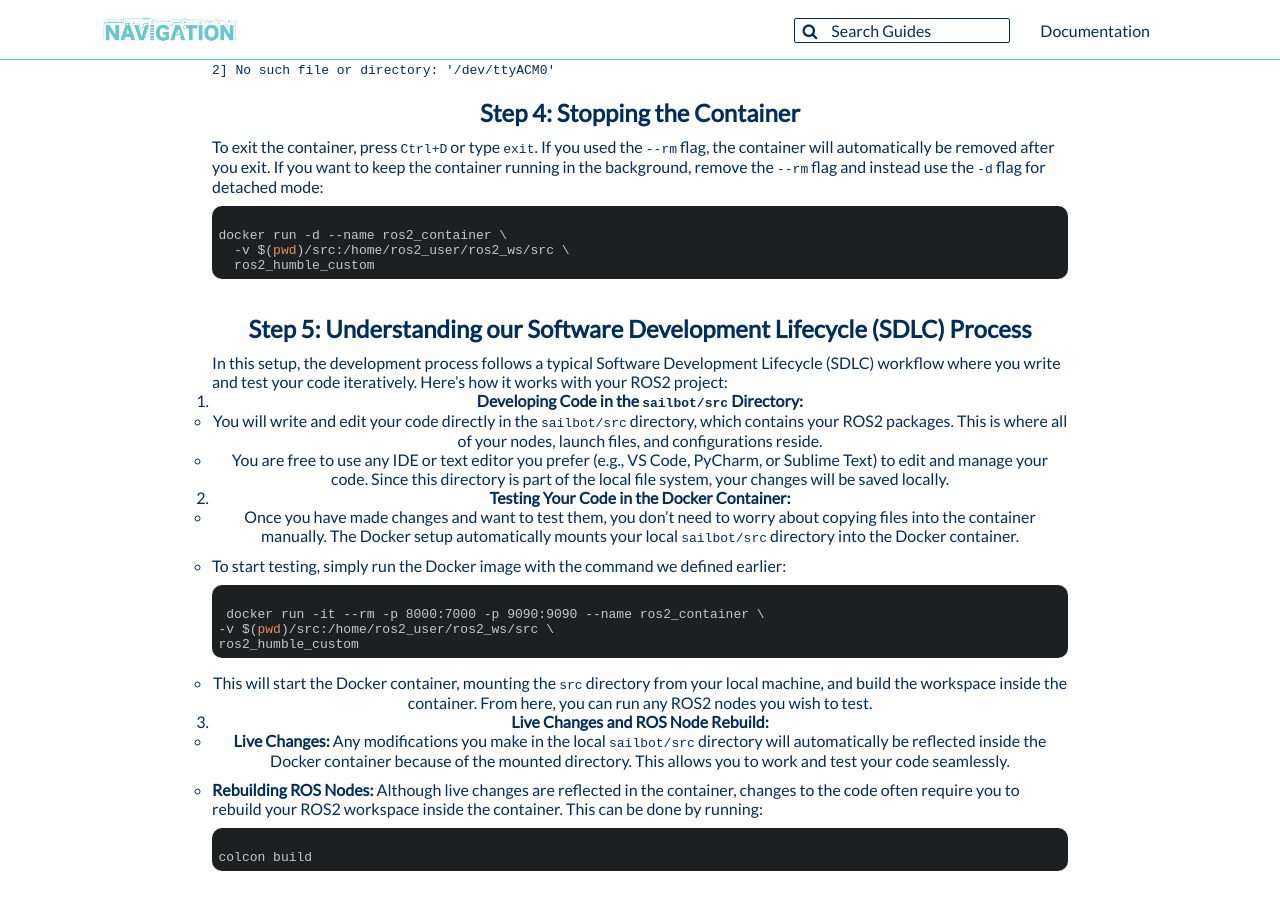
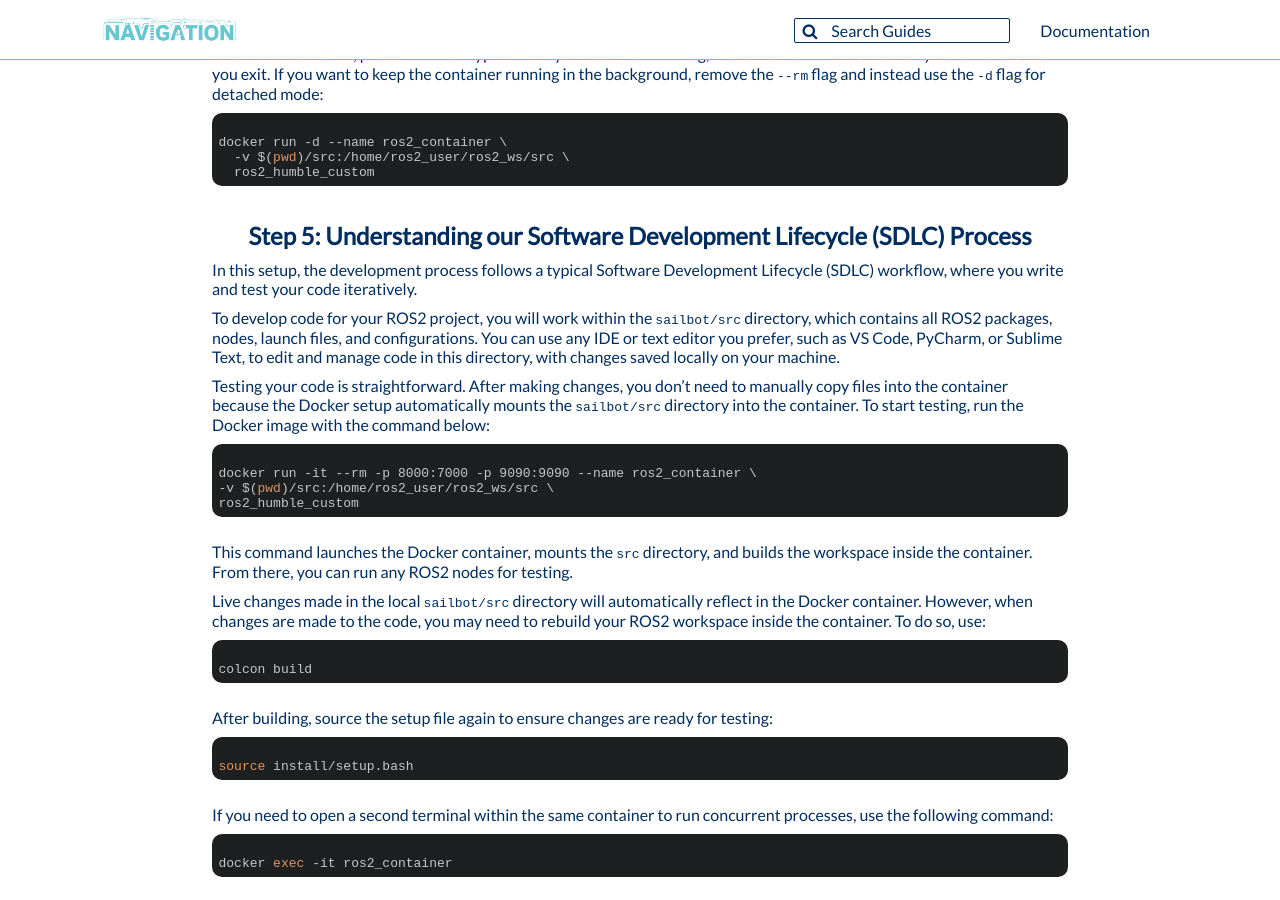
Before and after one commit to CUSail-Navigation/intrasite, a Jekyll site: the page built from _posts/2024-11-08-rossetup.md, in a window 1280 px wide and 900 px high, scrolled down 2156 px. Built offline with Jekyll 4.4.1, drawn with Linux system fonts in a browser that asks for light colours; some of the changed text lies outside the part shown.

Commit message:
More beautification

```diff
--- a/_posts/2024-11-08-rossetup.md
+++ b/_posts/2024-11-08-rossetup.md
@@ -17,10 +17,7 @@ This tutorial will guide you through the steps to clone a ROS2 project repositor
 ---
 
 ## Prerequisites
-
-Before we start, ensure the following prerequisites are met:
-1. **Docker** is installed on your machine. You can download Docker Desktop [here](https://www.docker.com/products/docker-desktop).
-2. You have **SSH keys** set up and added to your GitHub account. If not, follow [GitHub's guide on SSH key setup](https://docs.github.com/en/authentication/connecting-to-github-with-ssh/about-ssh).
+Before we start **Docker** is installed on your machine. You can download Docker Desktop [here](https://www.docker.com/products/docker-desktop). Additionally, you should have **SSH keys** set up and added to your GitHub account. If not, follow [GitHub's guide on SSH key setup](https://docs.github.com/en/authentication/connecting-to-github-with-ssh/about-ssh).
 
 ---
 
@@ -50,10 +47,7 @@ Before we start, ensure the following prerequisites are met:
    </code>
    </pre>
 
-Before building the Docker image, let's quickly go over the project structure. Your project has two main directories: `setup/` and `src/`.
-
-- The `setup/` folder contains the `Dockerfile`, `requirements.txt`, and `setup_ros.sh` script used to configure your ROS2 environment in Docker.
-- The `src/` folder holds all your ROS2 packages and code.
+Before building the Docker image, let's quickly go over the project structure. Your project has two main directories: `setup/` and `src/`. The `setup/` folder contains the `Dockerfile`, `requirements.txt`, and `setup_ros.sh` script used to configure your ROS2 environment in Docker. The `src/` folder holds all your ROS2 packages and code.
 
 Here’s the file structure of the project:
 
@@ -78,9 +72,9 @@ Here’s the file structure of the project:
 
 - **`/setup/requirements.txt`**: Contains a list of Python dependencies (if any) that will be installed inside the Docker container using `pip`. This file ensures that all necessary Python libraries are installed before running the ROS2 packages.
 
-- **`/setup/setup_ros.sh`**: A shell script that automates the setup of your ROS2 workspace. It builds the ROS2 packages, sources the workspace, and keeps the container running interactively to test your code quicker.
+- **`/setup/setup_ros.sh`**: A shell script that automates the setup of our ROS2 workspace. It builds the ROS2 packages, sources the workspace, and keeps the container running interactively to test our code quicker.
 
-- **`/src/`**: This directory holds your ROS2 packages, which contain the nodes, launch files, and any other necessary code for your ROS2 application. This is where the core functionality of our project resides.
+- **`/src/`**: This directory holds our ROS2 packages, which contain the nodes, launch files, and any other necessary code for our ROS2 application. This is where the core functionality of our project resides.
 
 ---
 
@@ -121,11 +114,13 @@ docker run -it --rm --name ros2_container \
 </pre>
 
 **Explanation**:
+<div style="text-align: left;">
 - `-it`: Runs the container interactively, allowing you to enter commands.
 - `--rm`: Automatically removes the container when it exits.
 - `--name ros2_container`: Names the container `ros2_container`.
 - `-v $(pwd)/src:/home/ros2_user/ros2_ws/src`: Mounts the `src/` directory from your host machine into the container at `/home/ros2_user/ros2_ws/src`.
 - `ros2_humble_custom`: The name of the Docker image you built in Step 3.
+</div>
 
 ### **Run a ROS Node**
 
@@ -157,51 +152,42 @@ docker run -d --name ros2_container \
 
 ## Step 5: Understanding our Software Development Lifecycle (SDLC) Process
 
-In this setup, the development process follows a typical Software Development Lifecycle (SDLC) workflow where you write and test your code iteratively. Here’s how it works with your ROS2 project:
+In this setup, the development process follows a typical Software Development Lifecycle (SDLC) workflow, where you write and test your code iteratively.
 
-1. **Developing Code in the `sailbot/src` Directory:**
-   - You will write and edit your code directly in the `sailbot/src` directory, which contains your ROS2 packages. This is where all of your nodes, launch files, and configurations reside.
-   - You are free to use any IDE or text editor you prefer (e.g., VS Code, PyCharm, or Sublime Text) to edit and manage your code. Since this directory is part of the local file system, your changes will be saved locally.
+To develop code for your ROS2 project, you will work within the `sailbot/src` directory, which contains all ROS2 packages, nodes, launch files, and configurations. You can use any IDE or text editor you prefer, such as VS Code, PyCharm, or Sublime Text, to edit and manage code in this directory, with changes saved locally on your machine.
 
-2. **Testing Your Code in the Docker Container:**
-   - Once you have made changes and want to test them, you don’t need to worry about copying files into the container manually. The Docker setup automatically mounts your local `sailbot/src` directory into the Docker container.
-   - To start testing, simply run the Docker image with the command we defined earlier:
+Testing your code is straightforward. After making changes, you don’t need to manually copy files into the container because the Docker setup automatically mounts the `sailbot/src` directory into the container. To start testing, run the Docker image with the command below:
 
-     <pre>
-     <code class="bash">
-      docker run -it --rm -p 8000:7000 -p 9090:9090 --name ros2_container \
-     -v $(pwd)/src:/home/ros2_user/ros2_ws/src \
-     ros2_humble_custom
-     </code>
-     </pre>
+<pre>
+<code class="bash">
+docker run -it --rm -p 8000:7000 -p 9090:9090 --name ros2_container \
+-v $(pwd)/src:/home/ros2_user/ros2_ws/src \
+ros2_humble_custom
+</code>
+</pre>
 
-   - This will start the Docker container, mounting the `src` directory from your local machine, and build the workspace inside the container. From here, you can run any ROS2 nodes you wish to test.
+This command launches the Docker container, mounts the `src` directory, and builds the workspace inside the container. From there, you can run any ROS2 nodes for testing.
 
-3. **Live Changes and ROS Node Rebuild:**
-   - **Live Changes:** Any modifications you make in the local `sailbot/src` directory will automatically be reflected inside the Docker container because of the mounted directory. This allows you to work and test your code seamlessly.
-   - **Rebuilding ROS Nodes:** Although live changes are reflected in the container, changes to the code often require you to rebuild your ROS2 workspace inside the container. This can be done by running:
+Live changes made in the local `sailbot/src` directory will automatically reflect in the Docker container. However, when changes are made to the code, you may need to rebuild your ROS2 workspace inside the container. To do so, use:
 
-     <pre>
-     <code class="bash">
-     colcon build
-     </code>
-     </pre>
+<pre>
+<code class="bash">
+colcon build
+</code>
+</pre>
 
-     After the build, you should source the setup file again:
+After building, source the setup file again to ensure changes are ready for testing:
 
-     <pre>
-     <code class="bash">
-     source install/setup.bash
-     </code>
-     </pre>
+<pre>
+<code class="bash">
+source install/setup.bash
+</code>
+</pre>
 
-     This ensures that the changes to your nodes or packages are properly built and ready for testing.
+If you need to open a second terminal within the same container to run concurrent processes, use the following command:
 
-4. **Opening a Second Terminal Running the Same Container:**
-   - Sometimes, you may want to enter the same container from a second terminal to run concurrent processes. This can be done by running:
-
-     <pre>
-     <code class="bash">
-     docker exec -it ros2_container
-     </code>
-     </pre>
+<pre>
+<code class="bash">
+docker exec -it ros2_container
+</code>
+</pre>
```
Also changed, not shown: other parts of _posts/2024-11-08-rossetup.md (+1 -2 lines).
